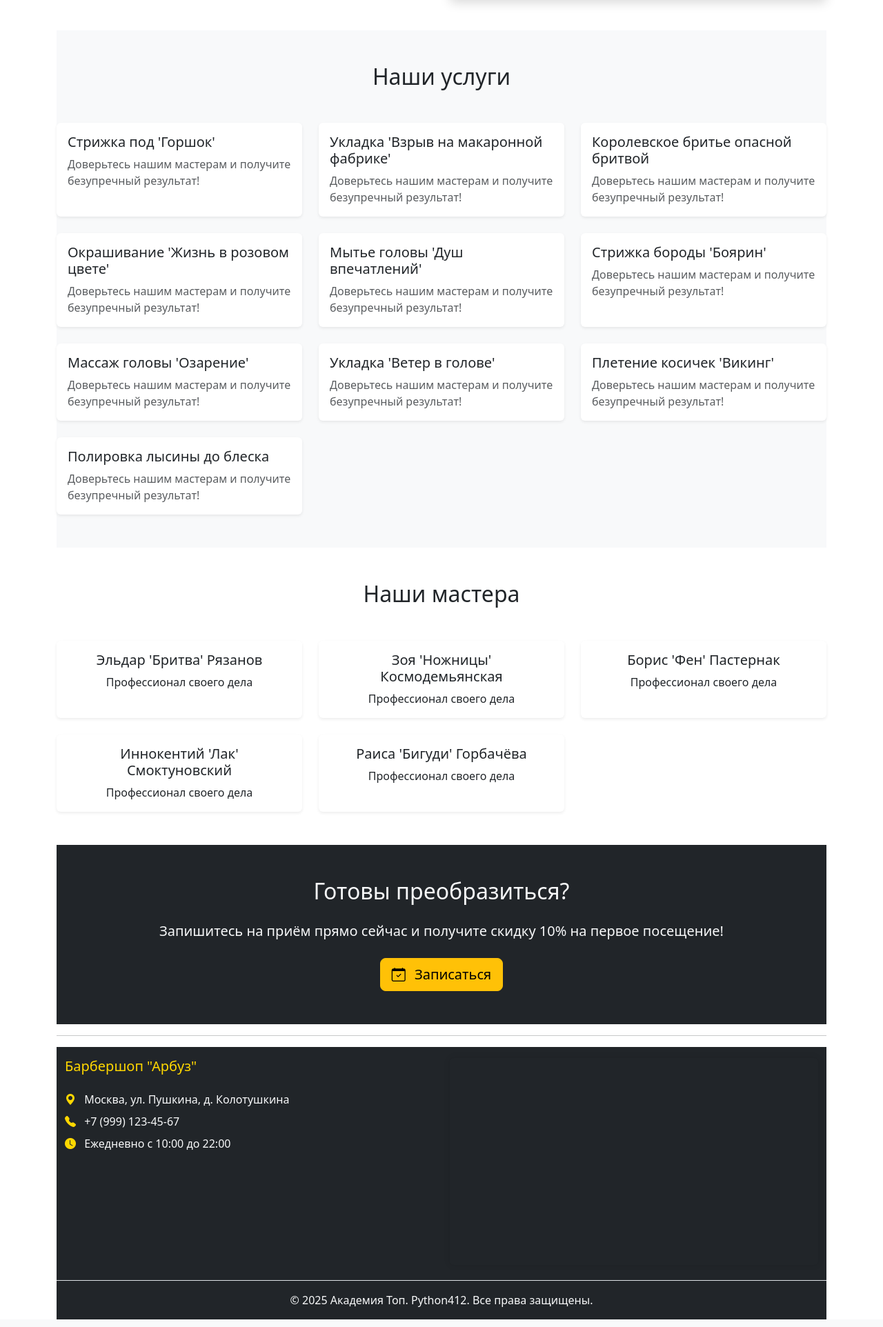
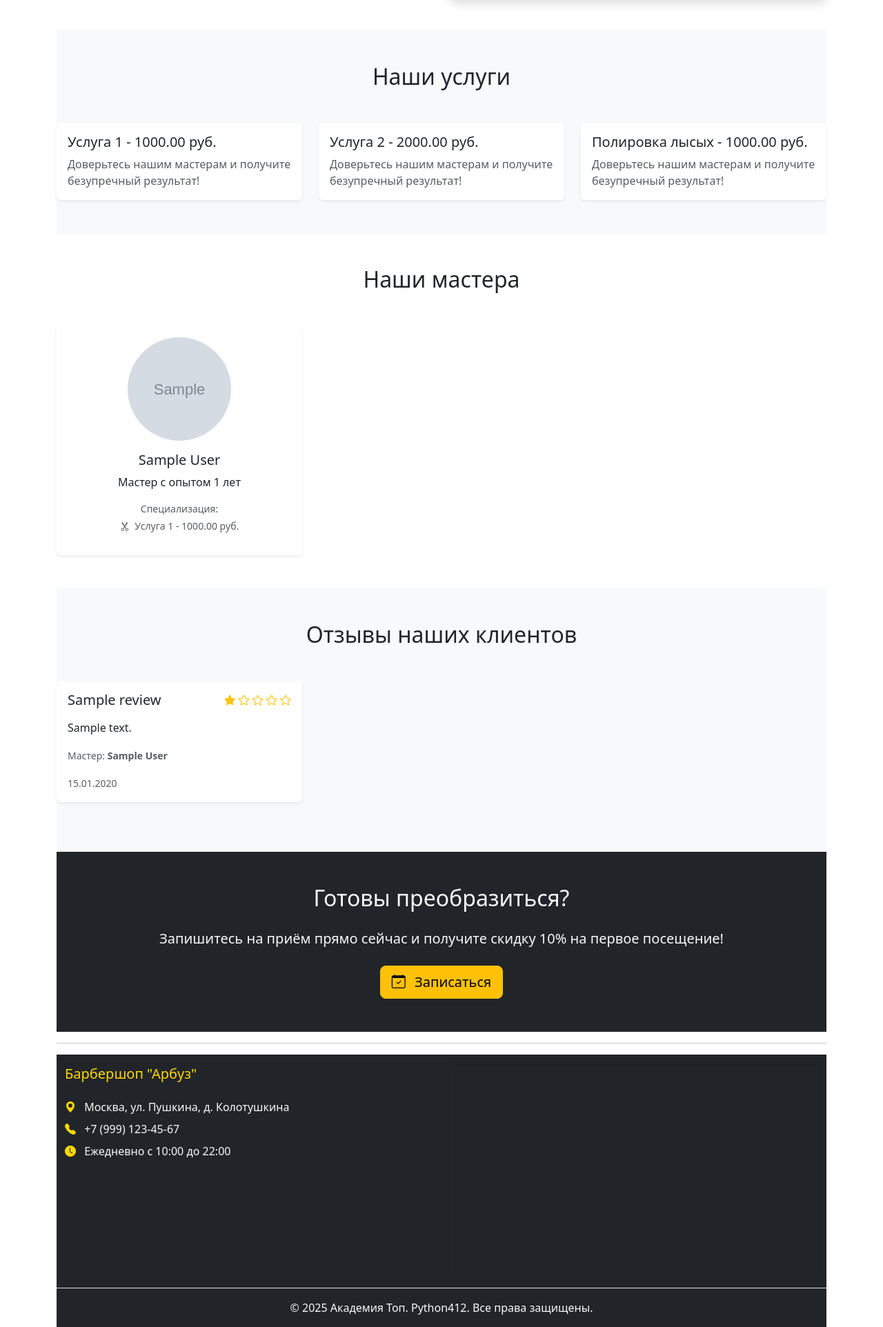
Before and after one commit to MommysProgrammer412/Project_Jango_1, a Django app: page / in a window 1280 px wide. Shown: the part 440-2364 px from the top of the page at 69% size. Run offline with Django 5.2, Linux system fonts and the light colour scheme; data comes from the database, SQL or seed files in the repository; tables that the repository leaves empty hold one stand-in row (values such as "Sample post"); grey boxes marked "Sample" are stand-in pictures.

Commit message:
hw_40: финиш

```diff
--- a/barbershop/settings.py
+++ b/barbershop/settings.py
@@ -146,3 +146,6 @@ LOGIN_URL = '/admin/'
 INTERNAL_IPS = [
     '127.0.0.1',
     ]
+
+MEDIA_URL = '/media/'
+MEDIA_ROOT = os.path.join(BASE_DIR, 'media')
--- a/barbershop/urls.py
+++ b/barbershop/urls.py
@@ -3,6 +3,7 @@ from django.urls import path
 from core.views import landing
 from django.urls import include
 from django.conf import settings
+from django.conf.urls.static import static  # Добавьте эту строку
 
 urlpatterns = [
     path('admin/', admin.site.urls),
@@ -11,6 +12,9 @@ urlpatterns = [
 ]
 
 if settings.DEBUG:
+    urlpatterns += static(settings.MEDIA_URL, document_root=settings.MEDIA_ROOT)
+
+if settings.DEBUG:
     import debug_toolbar
     urlpatterns = [
         path('__debug__/', include(debug_toolbar.urls)),
--- a/core/admin.py
+++ b/core/admin.py
@@ -1,7 +1,8 @@
 from django.contrib import admin
-from .models import Order, Master, Service
+from .models import Order, Master, Service, Review
 
 # регистрация в одну строку в админке
 admin.site.register(Order)
 admin.site.register(Master)
 admin.site.register(Service)
+admin.site.register(Review)
--- a/core/templates/core/landing.html
+++ b/core/templates/core/landing.html
@@ -58,17 +58,68 @@
         <div class="col">
             <div class="card h-100 border-0 shadow-sm">
                 <div class="card-body text-center">
-                        {# Упростили оформление карточки мастера – меньше лишней информации, никаких повторов #}
-                        {% comment %} <div class="rounded-circle overflow-hidden mb-3 mx-auto" style="width: 150px; height: 150px;">
-                            <img src="{% static 'images/master-placeholder.jpg' %}" alt="{{ master.name }}"
+                    {% if master.photo %}
+                    <div class="rounded-circle overflow-hidden mb-3 mx-auto" style="width: 150px; height: 150px;">
+                        <img src="{{ master.photo.url }}" alt="{{ master.first_name }} {{ master.last_name }}"
                              class="img-fluid w-100 h-100 object-fit-cover">
-                        </div> {% endcomment %}
-                        <h5 class="card-title">{{ master.name }}</h5>
-                        <p class="card-text">Профессионал своего дела</p>
+                    </div>
+                    {% endif %}
+                    <h5 class="card-title">{{ master.first_name }} {{ master.last_name }}</h5>
+                    <p class="card-text">Мастер с опытом {{ master.experience }} лет</p>
+                    <div class="small text-muted mt-2">
+                        <p class="mb-1">Специализация:</p>
+                        <ul class="list-unstyled">
+                            {% for service in master.services.all|slice:":3" %}
+                                <li><i class="bi bi-scissors me-1"></i> {{ service }}</li>
+                            {% endfor %}
+                            {% if master.services.count > 3 %}
+                                <li><i class="bi bi-three-dots"></i> и другие услуги</li>
+                            {% endif %}
+                        </ul>
+                    </div>
                 </div>
             </div>
         </div>
         {% endfor %}
+    </div>
+</section>
+
+<!-- Отзывы -->
+<section id="reviews" class="py-5 bg-light">
+    <h2 class="text-center mb-5">Отзывы наших клиентов</h2>
+    <div class="row">
+        {% if reviews %}
+            {% for review in reviews %}
+            <div class="col-md-4 mb-4">
+                <div class="card h-100 border-0 shadow-sm">
+                    <div class="card-body">
+                        <div class="d-flex justify-content-between align-items-center mb-3">
+                            <h5 class="card-title mb-0">{{ review.client_name }}</h5>
+                            <div>
+                                {% for i in "12345"|make_list %}
+                                    {% if forloop.counter <= review.rating %}
+                                        <i class="bi bi-star-fill text-warning"></i>
+                                    {% else %}
+                                        <i class="bi bi-star text-warning"></i>
+                                    {% endif %}
+                                {% endfor %}
+                            </div>
+                        </div>
+                        <p class="card-text">{{ review.text }}</p>
+                        <p class="card-text text-muted">
+    <small>Мастер: <span class="fw-bold">{{ review.master }}</span></small></p>
+                        <p class="card-text">
+                            <small class="text-muted">{{ review.date_created|date:"d.m.Y" }}</small>
+                        </p>
+                    </div>
+                </div>
+            </div>
+            {% endfor %}
+        {% else %}
+            <div class="col-12 text-center">
+                <p>Пока нет отзывов. Будьте первым, кто оставит отзыв о нашей работе!</p>
+            </div>
+        {% endif %}
     </div>
 </section>
 
--- a/core/urls.py
+++ b/core/urls.py
@@ -1,13 +1,14 @@
 # core/urls.py
 from django.contrib import admin
 from django.urls import path
-from .views import master_detail, thanks, orders_list, order_detail
+from .views import landing, master_detail, thanks, orders_list, order_detail, add_review
 # Эти маршруты будут доступны с префиксом /barbershop/
 
 urlpatterns = [
-    path('masters/<int:master_id>/', master_detail),
+    path('', landing, name='landing'),
+    path('masters/<int:master_id>/', master_detail, name='master_detail'),
     path('thanks/', thanks, name='thanks'),
     path('orders/', orders_list, name='orders_list'),
-    path('orders/<int:order_id>/', order_detail, name='order_detail'),
-
+    path('orders/<int:pk>/', order_detail, name='order_detail'),
+    path('add-review/', add_review, name='add_review'),
 ]
--- a/core/views.py
+++ b/core/views.py
@@ -1,32 +1,38 @@
 from django.shortcuts import render
 from django.http import HttpResponse
-from .data import *
 from django.contrib.auth.decorators import login_required
-from .models import Order
+from .models import Order, Master, Service, Review
 from django.shortcuts import get_object_or_404
 from django.db.models import Q
-
+from django.shortcuts import redirect
+from django.contrib import messages
 
 def landing(request):
+    # Получаем всех активных мастеров из базы данных
+    masters = Master.objects.filter(is_active=True).exclude(first_name="first_name").exclude(last_name="last_name")
+
+    # Получаем все услуги из базы данных
+    services = Service.objects.all()
+
+    # Получаем отзывы
+    reviews = Review.objects.all().order_by('-date_created')[:6]  # Последние 6 отзывов
+
     context = {
         "title": "Главная - Барбершоп Арбуз",
-        "services": services,  # Из data.py
-        "masters": masters,  # Из data.py
+        "services": services,  # Теперь из базы данных
+        "masters": masters,    # Теперь из базы данных
+        "reviews": reviews,    # Новое - отзывы из базы данных
         "years_on_market": 50,
     }
     return render(request, "core/landing.html", context)
 
 
 def master_detail(request, master_id):
-    try:
-        master = [m for m in masters if m["id"] == master_id][0]
-    except IndexError:
-        return HttpResponse("Мастера не найдено")
-    return HttpResponse(f"<h1>{master['name']}</h1>")
-
+    master = get_object_or_404(Master, id=master_id)
+    return HttpResponse(f"<h1>{master.first_name} {master.last_name}</h1>")
 
 def thanks(request):
-    masters_count = len(masters)
+    masters_count = Master.objects.filter(is_active=True).count()
 
     context = {
         "masters_count": masters_count,
@@ -37,12 +43,9 @@ def thanks(request):
 
 @login_required
 def orders_list(request):
-
     if request.method == "GET":
-        # Получаем все заказы
-        # all_orders = Order.objects.all()
-        # Используем жадную загрузку для мастеров и услуг
-        all_orders = Order.objects.select_related("master").prefetch_related("services").all()
+        # Получаем все заказы, отсортированные по убыванию даты создания
+        all_orders = Order.objects.select_related("master").prefetch_related("services").order_by("-date_created")
 
         # Получаем строку поиска
         search_query = request.GET.get("search", None)
@@ -51,23 +54,23 @@ def orders_list(request):
             # Получаем чекбоксы
             check_boxes = request.GET.getlist("search_in")
 
+            # Если чекбоксы не выбраны, по умолчанию ищем по имени
+            if not check_boxes:
+                check_boxes = ["name"]
+
             # Проверяем Чекбоксы и добавляем Q объекты в запрос
-            # |= это оператор "или" для Q объектов
             filters = Q()
 
+            if "name" in check_boxes:
+                filters |= Q(client_name__icontains=search_query)
+
             if "phone" in check_boxes:
-                # Полная запись где мы увеличиваем фильтры
-                filters = filters | Q(phone__icontains=search_query)
-
-            if "name" in check_boxes:
-                # Сокращенная запись через inplace оператор
-                filters |= Q(client_name__icontains=search_query)
+                filters |= Q(phone__icontains=search_query)
 
             if "comment" in check_boxes:
                 filters |= Q(comment__icontains=search_query)
 
             if filters:
-                # Если фильтры появились. Если Q остался пустым, мы не попадем сюда
                 all_orders = all_orders.filter(filters)
 
         # Отправляем все заказы в контекст
@@ -80,12 +83,46 @@ def orders_list(request):
 
 
 @login_required
-def order_detail(request, order_id: int):
+def order_detail(request, pk):
 
-    order = get_object_or_404(Order, id=order_id)
+    order = get_object_or_404(Order, id=pk)
 
     # Если заказ не найден, возвращаем 404 - данные не найдены
 
-    context = {"title": f"Заказ №{order_id}", "order": order}
+    context = {"title": f"Заказ №{pk}", "order": order}
 
     return render(request, "core/order_detail.html", context)
+
+def add_review(request):
+    if request.method == "POST":
+        client_name = request.POST.get("client_name")
+        master_id = request.POST.get("master_id")
+        rating = request.POST.get("rating")
+        text = request.POST.get("text")
+
+        # Проверяем, что все необходимые поля заполнены
+        if client_name and master_id and rating and text:
+            try:
+                # Получаем мастера по ID
+                master = Master.objects.get(id=master_id)
+
+                # Создаем новый отзыв
+                review = Review(
+                    client_name=client_name,
+                    master=master,
+                    rating=int(rating),
+                    text=text
+                )
+                review.save()
+
+                # Добавляем сообщение об успехе
+                messages.success(request, "Спасибо за ваш отзыв! Он успешно добавлен.")
+            except Master.DoesNotExist:
+                messages.error(request, "Выбранный мастер не найден.")
+            except Exception as e:
+                messages.error(request, f"Произошла ошибка при сохранении отзыва: {str(e)}")
+        else:
+            messages.error(request, "Пожалуйста, заполните все обязательные поля.")
+
+    # Перенаправляем на главную страницу с якорем на секцию отзывов
+    return redirect("landing")
```
Also changed, not shown: core/models.py (+29 -1 lines), core/templates/core/orders_list.html (+8 -11 lines), core/migrations/0013_review.py (added), core/migrations/0014_alter_review_date_created.py (added), core/migrations/0015_fix_review_date_created.py (added), media/images/masters/master1.jpg (added), media/images/masters/master2.jpg (added), media/images/masters/master3.jpg (added), media/images/masters/master4.jpg (added), media/images/masters/master5.jpg (added), media/images/masters/master6.jpg (added), media/images/masters/master7.jpg (added), media/images/masters/master8.jpg (added). Lines whose indentation alone changed are shown as unchanged.
